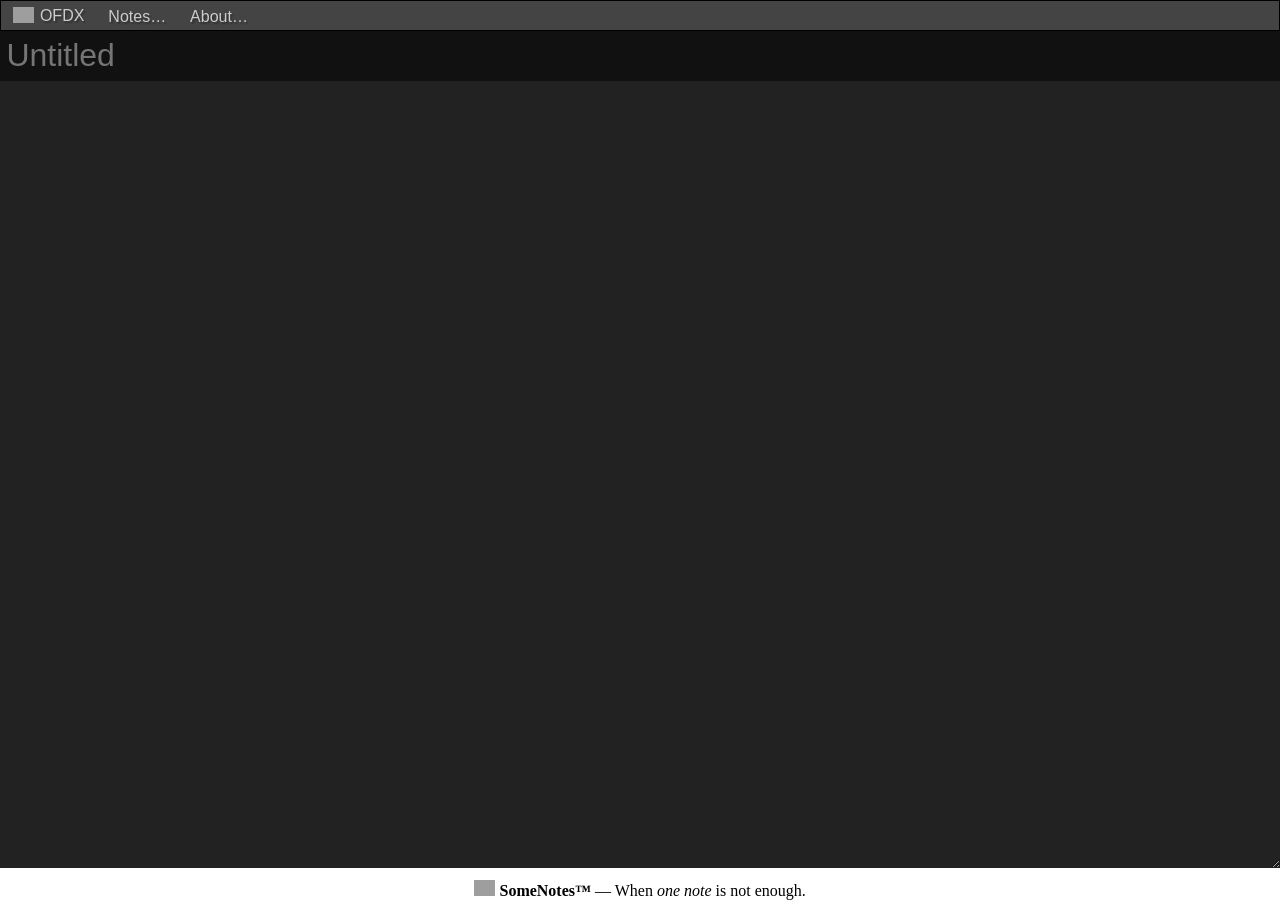
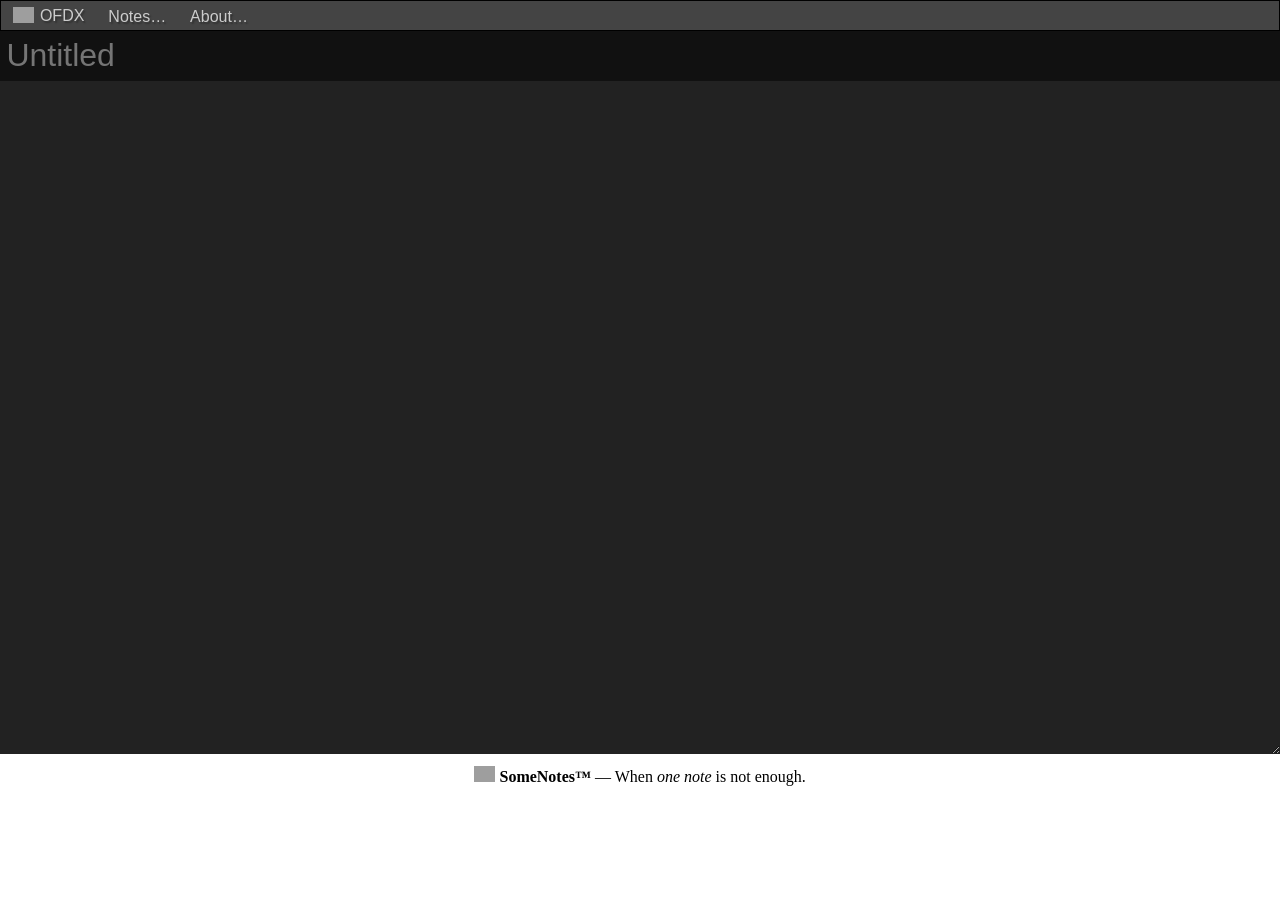
Before and after one commit to ofdx/ofdx-somenotes, a React (Create React App) app: page / in a window 1280 px wide. After the commit the page ends 800 px from the top, so only its background shows below. Built offline with nearby package versions, Linux system fonts and the light colour scheme; grey boxes are pictures that could not be loaded.

Commit message:
Use CSS svh to get a perfect fit

```diff
--- a/src/components/texted/texted.css
+++ b/src/components/texted/texted.css
@@ -45,7 +45,7 @@
 
 .note_texted_field {
   width: calc(100% - 2em);
-  min-height: 368px;
+  min-height: calc(100svh - 400px - 7.5em);
   resize: vertical;
 
   margin: 0;
--- a/src/index.css
+++ b/src/index.css
@@ -25,7 +25,7 @@ body {
 }
 
 #notes_desktop {
-  min-height: 768px;
+  min-height: 300px;
 }
 #notes_apptray {
   background-color: lightblue;
```
